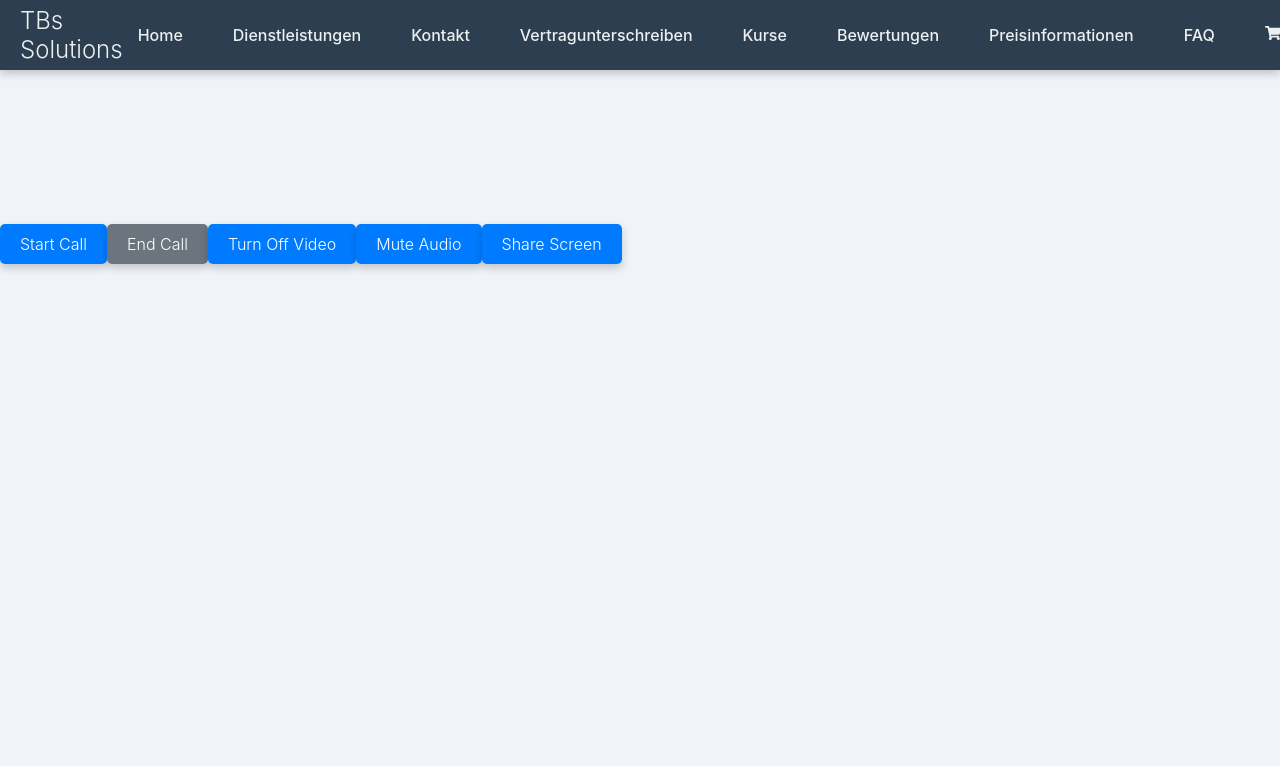
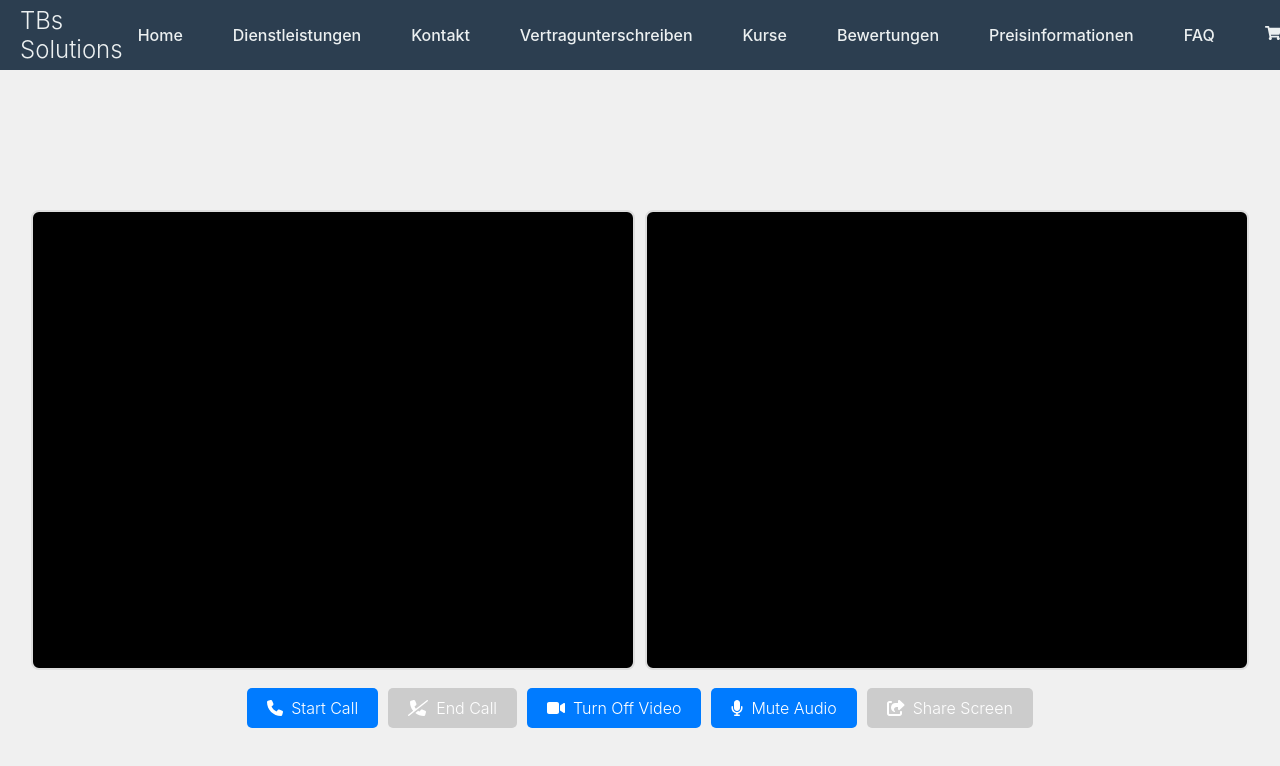
Before and after one commit to tbs-dienste/webfrostend, a React (Create React App) app: page /videocall in a window 1280 px wide. Shown: the top 766 px of the page. Built offline with nearby package versions, Linux system fonts and the light colour scheme; no server answers.

Commit message:
added Videoberatung

```diff
--- a/src/components/VideoChat/VideoCall.jsx
+++ b/src/components/VideoChat/VideoCall.jsx
@@ -1,5 +1,7 @@
 import React, { useEffect, useRef, useState } from 'react';
-import styles from './VideoCall.scss';
+import './VideoCall.scss';
+import { FontAwesomeIcon } from '@fortawesome/react-fontawesome';
+import { faPhone, faPhoneSlash, faVideo, faVideoSlash, faMicrophone, faMicrophoneSlash, faShareSquare, faStopCircle } from '@fortawesome/free-solid-svg-icons';
 
 const VideoCall = () => {
     const [stream, setStream] = useState(null);
@@ -12,10 +14,10 @@ const VideoCall = () => {
     const remoteVideoRef = useRef(null);
     const screenStreamRef = useRef(null);
     const [isCallActive, setIsCallActive] = useState(false);
+    const [remoteStreamVisible, setRemoteStreamVisible] = useState(true);
 
     useEffect(() => {
-        // Initialize WebSocket connection
-        const ws = new WebSocket('ws://localhost:3000');
+        const ws = new WebSocket('ws://https://tbsdigitalsolutionsbackend.onrender.com');
         setSocket(ws);
 
         ws.onopen = () => {
@@ -135,22 +137,28 @@ const VideoCall = () => {
 
         if (screenStreamRef.current) {
             screenStreamRef.current.getTracks().forEach(track => track.stop());
+            screenStreamRef.current = null;
             setIsScreenSharing(false);
         }
 
         setIsCallActive(false);
+        setRemoteStreamVisible(true);
     };
 
     const toggleVideo = () => {
+        if (stream) {
             const videoTrack = stream.getVideoTracks()[0];
             videoTrack.enabled = !videoTrack.enabled;
             setIsVideoEnabled(videoTrack.enabled);
+        }
     };
 
     const toggleAudio = () => {
+        if (stream) {
             const audioTrack = stream.getAudioTracks()[0];
             audioTrack.enabled = !audioTrack.enabled;
             setIsAudioEnabled(audioTrack.enabled);
+        }
     };
 
     const startScreenShare = async () => {
@@ -158,34 +166,60 @@ const VideoCall = () => {
             const screenStream = await navigator.mediaDevices.getDisplayMedia({ video: true });
             screenStreamRef.current = screenStream;
 
+            if (peerConnection) {
                 screenStream.getTracks().forEach(track => {
                     peerConnection.addTrack(track, screenStream);
                 });
+            }
 
             setIsScreenSharing(true);
+            setRemoteStreamVisible(false);
         } catch (error) {
             console.error('Error sharing screen:', error);
+            // Display an error message to the user
+            alert('Unable to share screen. Please check your permissions and try again.');
+        }
+    };
+
+    const stopScreenShare = () => {
+        if (screenStreamRef.current) {
+            screenStreamRef.current.getTracks().forEach(track => track.stop());
+            screenStreamRef.current = null;
+            setIsScreenSharing(false);
+            setRemoteStreamVisible(true);
         }
     };
 
     return (
-        <div className={styles.videoCallContainer}>
-            <div className={styles.videoContainer}>
-                <video ref={localVideoRef} autoPlay muted className={styles.videoElement} />
-                <video ref={remoteVideoRef} autoPlay className={styles.videoElement} />
+        <div className="videoCallContainer">
+            <div className="videoContainer">
+                <video ref={localVideoRef} autoPlay muted className="videoElement" />
+                {remoteStreamVisible && <video ref={remoteVideoRef} autoPlay className="videoElement" />}
             </div>
-            <div className={styles.buttonContainer}>
-                <button onClick={() => startCall('recipient-id')} className={styles.button}>Start Call</button>
-                <button onClick={endCall} disabled={!isCallActive} className={styles.button}>End Call</button>
-                <button onClick={toggleVideo} className={styles.button}>
-                    {isVideoEnabled ? 'Turn Off Video' : 'Turn On Video'}
+            <div className="buttonContainer">
+                <button onClick={() => startCall('recipient-id')} className="button">
+                    <FontAwesomeIcon icon={faPhone} /> Start Call
                 </button>
-                <button onClick={toggleAudio} className={styles.button}>
-                    {isAudioEnabled ? 'Mute Audio' : 'Unmute Audio'}
+                <button onClick={endCall} disabled={!isCallActive} className="button">
+                    <FontAwesomeIcon icon={faPhoneSlash} /> End Call
                 </button>
-                <button onClick={startScreenShare} disabled={isScreenSharing} className={styles.button}>
-                    {isScreenSharing ? 'Stop Sharing Screen' : 'Share Screen'}
+                <button onClick={toggleVideo} className="button">
+                    <FontAwesomeIcon icon={isVideoEnabled ? faVideo : faVideoSlash} />
+                    {isVideoEnabled ? ' Turn Off Video' : ' Turn On Video'}
                 </button>
+                <button onClick={toggleAudio} className="button">
+                    <FontAwesomeIcon icon={isAudioEnabled ? faMicrophone : faMicrophoneSlash} />
+                    {isAudioEnabled ? ' Mute Audio' : ' Unmute Audio'}
+                </button>
+                {isScreenSharing ? (
+                    <button onClick={stopScreenShare} className="button">
+                        <FontAwesomeIcon icon={faStopCircle} /> Stop Sharing Screen
+                    </button>
+                ) : (
+                    <button onClick={startScreenShare} disabled={!isCallActive} className="button">
+                        <FontAwesomeIcon icon={faShareSquare} /> Share Screen
+                    </button>
+                )}
             </div>
         </div>
     );
--- a/src/components/VideoChat/VideoCall.scss
+++ b/src/components/VideoChat/VideoCall.scss
@@ -1,53 +1,64 @@
-// VideoCall.module.scss
-
 .videoCallContainer {
     display: flex;
     flex-direction: column;
     align-items: center;
     justify-content: center;
     height: 100vh;
+    width: 100vw;
     background-color: #f0f0f0;
     padding: 20px;
+    box-sizing: border-box;
 }
 
 .videoContainer {
     display: flex;
+    flex-direction: row;
+    justify-content: center;
+    align-items: center;
+    width: 80%;
+    max-width: 1200px;
+    height: 60%;
     gap: 10px;
     margin-bottom: 20px;
 }
 
 .videoElement {
-    width: 300px;
-    height: 225px;
-    border: 2px solid #ccc;
-    border-radius: 10px;
+    border: 2px solid #ddd;
+    border-radius: 8px;
+    width: 100%;
+    max-width: 600px;
+    height: 100%;
+    object-fit: cover;
     background-color: #000;
-    object-fit: cover;
 }
 
 .buttonContainer {
     display: flex;
-    gap: 20px;
+    flex-direction: row;
+    gap: 10px;
+    flex-wrap: wrap;
+    justify-content: center;
 }
 
-button {
+.button {
     background-color: #007bff;
-    color: #fff;
     border: none;
+    color: white;
     padding: 10px 20px;
-    font-size: 16px;
     border-radius: 5px;
     cursor: pointer;
-    transition: background-color 0.3s ease, transform 0.3s ease;
-    box-shadow: 0 4px 8px rgba(0, 0, 0, 0.2);
+    display: flex;
+    align-items: center;
+    gap: 8px;
+    font-size: 16px;
+    transition: background-color 0.3s ease;
+}
 
-    &:hover {
-        background-color: #0056b3;
-        transform: scale(1.05);
-    }
+.button:hover {
+    background-color: #0056b3;
+}
 
-    &:disabled {
-        background-color: #6c757d;
-        cursor: not-allowed;
-    }
+.button:disabled {
+    background-color: #cccccc;
+    cursor: not-allowed;
 }
```
Lines whose indentation alone changed are shown as unchanged.
